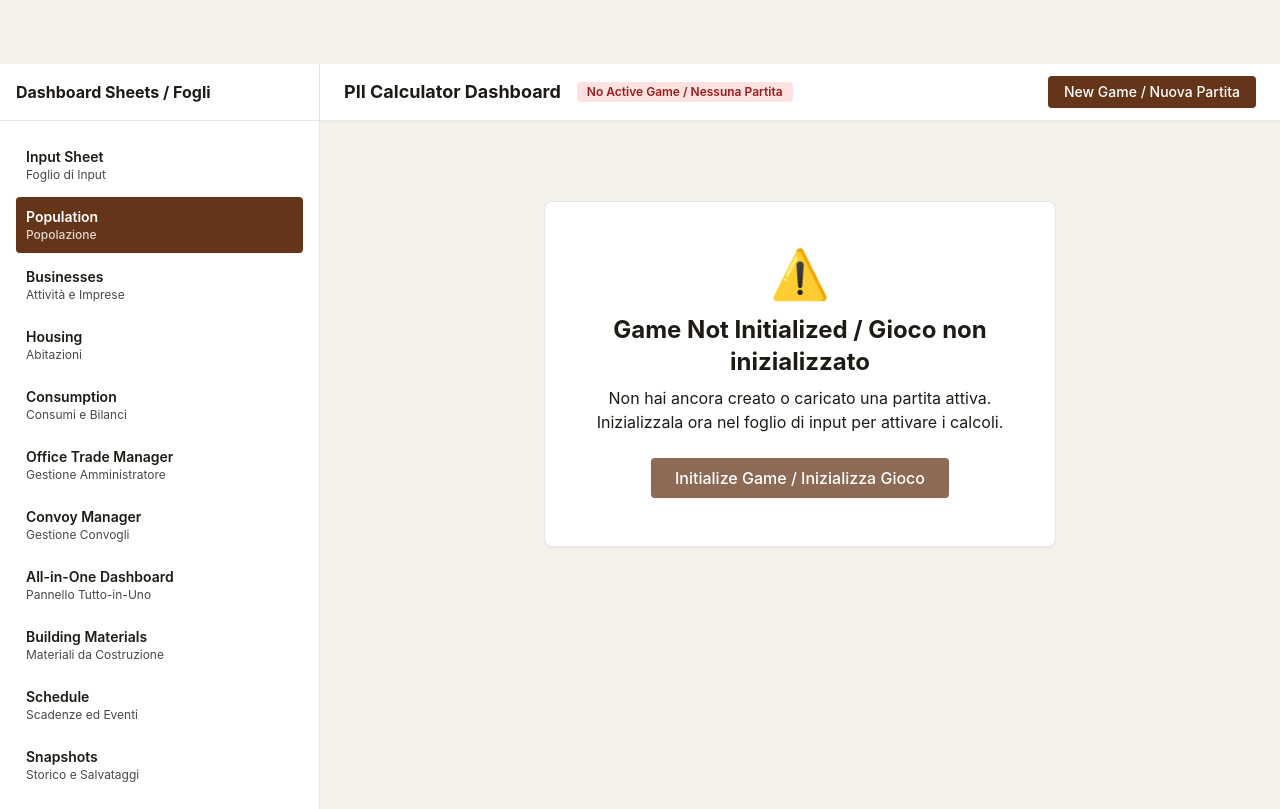
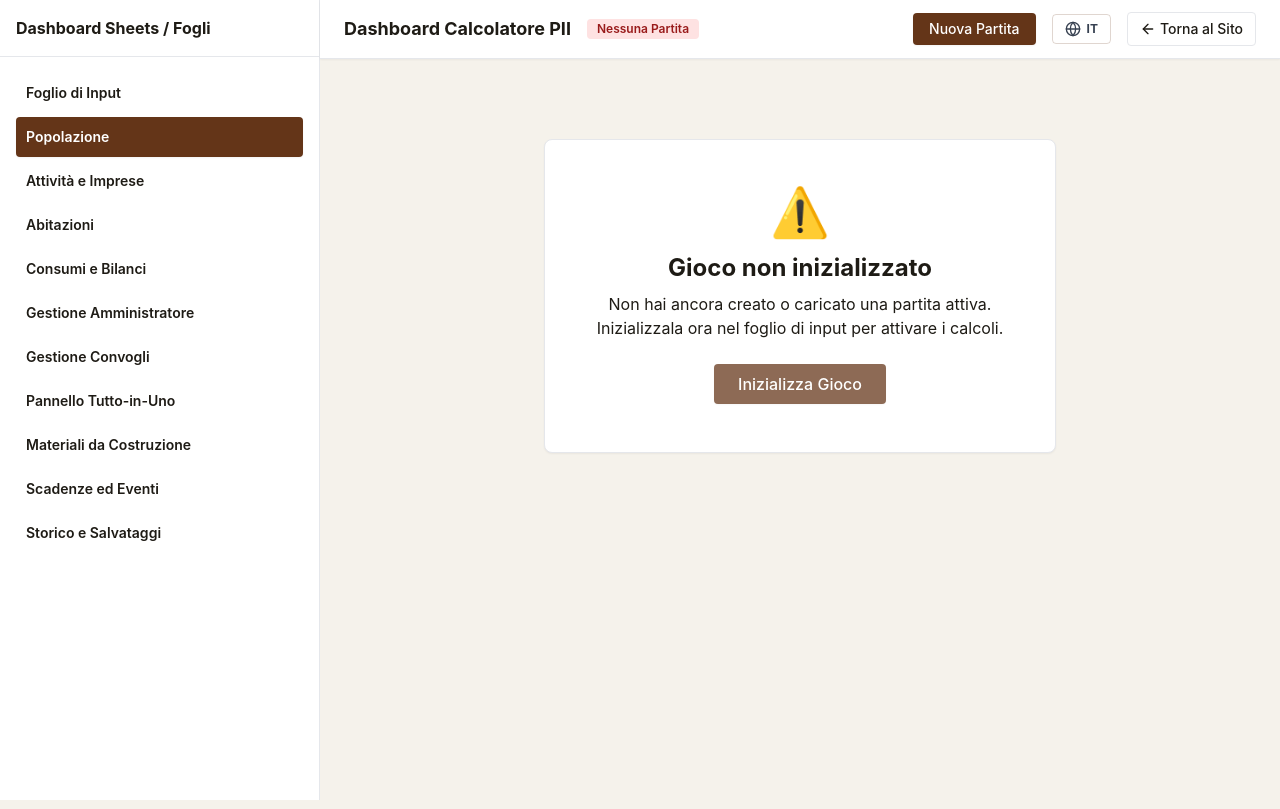
Before and after one commit to capimichi/patrician3-assistant, a React (Vite) app: page /dashboard/population in a window 1280 px wide. Built offline with nearby package versions, Linux system fonts and the light colour scheme.

Commit message:
feat: localize dashboard pages, clean up double labels, fix header padding and add back button

```diff
--- a/src/components/UninitializedWarning.tsx
+++ b/src/components/UninitializedWarning.tsx
@@ -1,21 +1,23 @@
 import React from 'react';
 import { useNavigate } from 'react-router-dom';
+import { useTranslation } from 'react-i18next';
 
 const UninitializedWarning: React.FC = () => {
   const navigate = useNavigate();
+  const { t } = useTranslation();
 
   return (
     <div className="flex flex-col items-center justify-center p-12 text-center bg-white rounded-lg border border-neutral-light shadow-sm max-w-lg mx-auto mt-12">
       <span className="text-5xl mb-4" role="img" aria-label="warning">⚠️</span>
-      <h2 className="text-2xl font-bold text-neutral-dark mb-2">Game Not Initialized / Gioco non inizializzato</h2>
+      <h2 className="text-2xl font-bold text-neutral-dark mb-2">{t('dashboard.warning_title')}</h2>
       <p className="text-neutral-medium mb-6">
-        Non hai ancora creato o caricato una partita attiva. Inizializzala ora nel foglio di input per attivare i calcoli.
+        {t('dashboard.warning_desc')}
       </p>
       <button
         onClick={() => navigate('/dashboard/input')}
-        className="bg-primary text-white font-medium py-2 px-6 rounded hover:bg-primary-dark transition-colors shadow-sm animate-pulse"
+        className="bg-primary text-white font-medium py-2 px-6 rounded hover:bg-primary-dark transition-colors shadow-sm animate-pulse cursor-pointer"
       >
-        Initialize Game / Inizializza Gioco
+        {t('dashboard.warning_btn')}
       </button>
     </div>
   );
--- a/src/i18n.ts
+++ b/src/i18n.ts
@@ -229,6 +229,56 @@ const resources = {
           capacity: "Capacità/Effetto",
           inhabitants: "Abitanti"
         }
+      },
+      dashboard: {
+        new_game: "Nuova Partita",
+        new_game_confirm_title: "Sovrascrivere Partita?",
+        new_game_confirm_desc: "Creando un nuovo gioco eliminerai tutti i dati inseriti per la campagna attuale. Questa operazione non può essere annullata.",
+        cancel: "Annulla",
+        overwrite: "Sovrascrivi",
+        active: "Attiva",
+        no_active: "Nessuna Partita",
+        title: "Dashboard Calcolatore PII",
+        back_frontend: "Torna al Sito",
+        warning_title: "Gioco non inizializzato",
+        warning_desc: "Non hai ancora creato o caricato una partita attiva. Inizializzala ora nel foglio di input per attivare i calcoli.",
+        warning_btn: "Inizializza Gioco",
+        input_sheet: "Foglio di Input",
+        population: "Popolazione",
+        businesses: "Attività e Imprese",
+        housing: "Abitazioni",
+        consumption: "Consumi e Bilanci",
+        office_manager: "Gestione Amministratore",
+        convoy_manager: "Gestione Convogli",
+        all_in_one: "Pannello Tutto-in-Uno",
+        building_materials: "Materiali da Costruzione",
+        schedule: "Scadenze ed Eventi",
+        snapshots: "Storico e Salvataggi",
+        population_title: "Statistiche della Popolazione",
+        population_desc: "Suddivisione sociale degli abitanti della Lega (mendicanti esclusi).",
+        input_sheet_title: "Foglio di Configurazione",
+        input_sheet_desc: "Configura popolazione, case, convogli e clicca sul bottone per modificare le fabbriche di ciascuna città.",
+        hide_inactive: "Nascondi Inattive",
+        city: "Città",
+        poor: "Poveri",
+        wealthy: "Benestanti",
+        rich: "Ricchi",
+        total: "Totale",
+        fwh: "Graticcio",
+        gh: "Timpano",
+        kmh: "Padronale",
+        logistics: "Logistica",
+        hub: "Magazzino ZL",
+        stops: "Fermate",
+        ship: "Nave lenta",
+        weeks: "Sett. scorte",
+        welcome_title: "Benvenuto nell'Assistente",
+        welcome_desc: "Inizializza una nuova partita per iniziare a configurare la tua lega commerciale.",
+        welcome_btn: "Crea Nuova Partita",
+        edifici_produzione: "Edifici e Produzioni",
+        no_prod: "Nessuna",
+        ineff: "Ineff.",
+        eff: "Eff."
       }
     }
   },
@@ -459,6 +509,56 @@ const resources = {
           capacity: "Capacity/Effect",
           inhabitants: "Inhabitants"
         }
+      },
+      dashboard: {
+        new_game: "New Game",
+        new_game_confirm_title: "Overwrite Game?",
+        new_game_confirm_desc: "Creating a new game will delete all data entered for the current campaign. This operation cannot be undone.",
+        cancel: "Cancel",
+        overwrite: "Overwrite",
+        active: "Active",
+        no_active: "No Active Game",
+        title: "PII Calculator Dashboard",
+        back_frontend: "Back to Site",
+        warning_title: "Game Not Initialized",
+        warning_desc: "You have not created or loaded an active game. Please initialize it in the Input Sheet to activate calculations.",
+        warning_btn: "Initialize Game",
+        input_sheet: "Input Sheet",
+        population: "Population",
+        businesses: "Businesses",
+        housing: "Housing",
+        consumption: "Consumption",
+        office_manager: "Office Trade Manager",
+        convoy_manager: "Convoy Manager",
+        all_in_one: "All-in-One Dashboard",
+        building_materials: "Building Materials",
+        schedule: "Schedule",
+        snapshots: "Snapshots",
+        population_title: "Population Demographics",
+        population_desc: "Social breakdown of the League inhabitants (excluding beggars).",
+        input_sheet_title: "Configuration Sheet",
+        input_sheet_desc: "Configure population, housing, convoys and click the button to modify businesses for each city.",
+        hide_inactive: "Hide Inactive",
+        city: "City",
+        poor: "Poor",
+        wealthy: "Wealthy",
+        rich: "Rich",
+        total: "Total",
+        fwh: "Fachwerk",
+        gh: "Gabel",
+        kmh: "Merchant",
+        logistics: "Logistics",
+        hub: "ZL Hub",
+        stops: "Stops",
+        ship: "Slowest Ship",
+        weeks: "Buffer weeks",
+        welcome_title: "Welcome to the Assistant",
+        welcome_desc: "Initialize a new campaign to start configuring your commercial league.",
+        welcome_btn: "Initialize Campaign",
+        edifici_produzione: "Buildings & Production",
+        no_prod: "No Prod",
+        ineff: "Ineff",
+        eff: "Eff"
       }
     }
   }
--- a/src/layouts/DashboardLayout.tsx
+++ b/src/layouts/DashboardLayout.tsx
@@ -2,26 +2,29 @@ import React, { useState } from 'react';
 import { Outlet, Link, useLocation, useNavigate } from 'react-router-dom';
 import { useGame } from '../contexts/GameContext';
 import { useServices } from '../servicesContext';
+import { useTranslation } from 'react-i18next';
+import { Globe, ArrowLeft } from 'lucide-react';
 
 const DashboardLayout: React.FC = () => {
   const { game, createNewGame } = useGame();
   const { townService } = useServices();
+  const { t, i18n } = useTranslation();
   const location = useLocation();
   const navigate = useNavigate();
   const [showConfirmReset, setShowConfirmReset] = useState(false);
 
   const sidebarItems = [
-    { path: '/dashboard/input', en: 'Input Sheet', it: 'Foglio di Input' },
-    { path: '/dashboard/population', en: 'Population', it: 'Popolazione' },
-    { path: '/dashboard/businesses', en: 'Businesses', it: 'Attività e Imprese' },
-    { path: '/dashboard/housing', en: 'Housing', it: 'Abitazioni' },
-    { path: '/dashboard/consumption', en: 'Consumption', it: 'Consumi e Bilanci' },
-    { path: '/dashboard/office-manager', en: 'Office Trade Manager', it: 'Gestione Amministratore' },
-    { path: '/dashboard/convoy-manager', en: 'Convoy Manager', it: 'Gestione Convogli' },
-    { path: '/dashboard/all-in-one', en: 'All-in-One Dashboard', it: 'Pannello Tutto-in-Uno' },
-    { path: '/dashboard/building-materials', en: 'Building Materials', it: 'Materiali da Costruzione' },
-    { path: '/dashboard/schedule', en: 'Schedule', it: 'Scadenze ed Eventi' },
-    { path: '/dashboard/snapshots', en: 'Snapshots', it: 'Storico e Salvataggi' }
+    { path: '/dashboard/input', key: 'input_sheet' },
+    { path: '/dashboard/population', key: 'population' },
+    { path: '/dashboard/businesses', key: 'businesses' },
+    { path: '/dashboard/housing', key: 'housing' },
+    { path: '/dashboard/consumption', key: 'consumption' },
+    { path: '/dashboard/office-manager', key: 'office_manager' },
+    { path: '/dashboard/convoy-manager', key: 'convoy_manager' },
+    { path: '/dashboard/all-in-one', key: 'all_in_one' },
+    { path: '/dashboard/building-materials', key: 'building_materials' },
+    { path: '/dashboard/schedule', key: 'schedule' },
+    { path: '/dashboard/snapshots', key: 'snapshots' }
   ];
 
   const handleNewGame = async () => {
@@ -41,8 +44,13 @@ const DashboardLayout: React.FC = () => {
     navigate('/dashboard/input');
   };
 
+  const toggleLanguage = () => {
+    const nextLang = i18n.language === 'it' ? 'en' : 'it';
+    i18n.changeLanguage(nextLang);
+  };
+
   return (
-    <div className="flex min-h-screen bg-background pt-16">
+    <div className="flex min-h-screen bg-background">
       {/* Sidebar */}
       <aside className="w-80 bg-white border-r border-neutral-light flex flex-col shrink-0">
         <div className="p-4 border-b border-neutral-light font-bold text-neutral-dark">
@@ -55,14 +63,13 @@ const DashboardLayout: React.FC = () => {
               <Link
                 key={item.path}
                 to={item.path}
-                className={`flex flex-col p-2.5 rounded transition-colors ${
+                className={`flex flex-col p-2.5 rounded transition-all ${
                   active
                     ? 'bg-primary text-white font-medium shadow-sm'
                     : 'text-neutral-dark hover:bg-neutral-light'
                 }`}
               >
-                <span className="text-sm font-semibold">{item.en}</span>
-                <span className="text-xs opacity-80">{item.it}</span>
+                <span className="text-sm font-semibold">{t(`dashboard.${item.key}`)}</span>
               </Link>
             );
           })}
@@ -74,19 +81,41 @@ const DashboardLayout: React.FC = () => {
         {/* Header */}
         <header className="bg-white border-b border-neutral-light py-3 px-6 flex items-center justify-between shadow-sm">
           <div className="flex items-center space-x-4">
-            <span className="font-bold text-neutral-dark text-lg">PII Calculator Dashboard</span>
+            <span className="font-bold text-neutral-dark text-lg">{t('dashboard.title')}</span>
             <span className={`px-2.5 py-0.5 rounded text-xs font-semibold ${
               game ? 'bg-green-100 text-green-800' : 'bg-red-100 text-red-800'
             }`}>
-              {game ? 'Active / Attiva' : 'No Active Game / Nessuna Partita'}
+              {game ? t('dashboard.active') : t('dashboard.no_active')}
             </span>
           </div>
-          <button
-            onClick={handleNewGame}
-            className="bg-primary text-white px-4 py-1.5 rounded text-sm font-medium hover:bg-primary-dark shadow-sm transition-colors"
-          >
-            New Game / Nuova Partita
-          </button>
+
+          <div className="flex items-center space-x-4">
+            {/* New Game */}
+            <button
+              onClick={handleNewGame}
+              className="bg-primary text-white px-4 py-1.5 rounded text-sm font-medium hover:bg-primary-dark shadow-sm transition-colors cursor-pointer"
+            >
+              {t('dashboard.new_game')}
+            </button>
+
+            {/* Language Switcher */}
+            <button
+              onClick={toggleLanguage}
+              className="flex items-center space-x-1.5 px-3 py-1.5 rounded text-sm font-medium text-gray-700 hover:text-primary transition-colors border border-primary/20 hover:border-primary/50 cursor-pointer"
+            >
+              <Globe className="h-4 w-4" />
+              <span className="uppercase text-xs font-bold">{i18n.language}</span>
+            </button>
+
+            {/* Back to Frontend */}
+            <Link
+              to="/"
+              className="flex items-center space-x-1 px-3 py-1.5 rounded text-sm font-medium text-neutral-dark hover:text-primary transition-colors border border-neutral-medium hover:bg-neutral-light"
+            >
+              <ArrowLeft className="h-4 w-4" />
+              <span>{t('dashboard.back_frontend')}</span>
+            </Link>
+          </div>
         </header>
 
         {/* Page Body */}
@@ -99,22 +128,22 @@ const DashboardLayout: React.FC = () => {
       {showConfirmReset && (
         <div className="fixed inset-0 bg-black/40 flex items-center justify-center p-4 z-50">
           <div className="bg-white p-6 rounded-lg max-w-md w-full border border-neutral-light shadow-lg">
-            <h3 className="text-lg font-bold text-neutral-dark mb-2">Overwrite Game? / Sovrascrivere Partita?</h3>
+            <h3 className="text-lg font-bold text-neutral-dark mb-2">{t('dashboard.new_game_confirm_title')}</h3>
             <p className="text-neutral-medium text-sm mb-6">
-              Creando un nuovo gioco eliminerai tutti i dati inseriti per la campagna attuale. Questa operazione non può essere annullata.
+              {t('dashboard.new_game_confirm_desc')}
             </p>
             <div className="flex justify-end space-x-3">
               <button
                 onClick={() => setShowConfirmReset(false)}
                 className="px-4 py-2 border border-neutral-medium rounded text-sm font-medium text-neutral-dark hover:bg-neutral-light"
               >
-                Annulla
+                {t('dashboard.cancel')}
               </button>
               <button
                 onClick={confirmReset}
                 className="px-4 py-2 bg-red-600 rounded text-sm font-medium text-white hover:bg-red-700 transition-colors"
               >
-                Sovrascrivi
+                {t('dashboard.overwrite')}
               </button>
             </div>
           </div>
--- a/src/pages/dashboard/InputSheet.tsx
+++ b/src/pages/dashboard/InputSheet.tsx
@@ -10,7 +10,7 @@ import { ChevronDown, ChevronUp } from 'lucide-react';
 const InputSheet: React.FC = () => {
   const { game, createNewGame, updateTown } = useGame();
   const { townService, shipService, businessService } = useServices();
-  const { i18n } = useTranslation();
+  const { t, i18n } = useTranslation();
 
   const [towns, setTowns] = useState<Town[]>([]);
   const [ships, setShips] = useState<LocalizedShipType[]>([]);
@@ -22,12 +22,12 @@ const InputSheet: React.FC = () => {
 
   useEffect(() => {
     const loadRefs = async () => {
-      const t = await townService.getTowns();
-      const s = await shipService.getShips(lang);
-      const b = await businessService.getBusinesses(lang);
-      setTowns(t);
-      setShips(s);
-      setBusinesses(b);
+      const tData = await townService.getTowns();
+      const sData = await shipService.getShips(lang);
+      const bData = await businessService.getBusinesses(lang);
+      setTowns(tData);
+      setShips(sData);
+      setBusinesses(bData);
     };
     loadRefs();
   }, [townService, shipService, businessService, lang]);
@@ -35,18 +35,18 @@ const InputSheet: React.FC = () => {
   if (!game) {
     return (
       <div className="flex flex-col items-center justify-center p-12 bg-white rounded border border-neutral-light shadow-sm text-center max-w-xl mx-auto mt-12">
-        <h2 className="text-2xl font-bold text-neutral-dark mb-4">Benvenuto nel Calcolatore / Setup</h2>
+        <h2 className="text-2xl font-bold text-neutral-dark mb-4">{t('dashboard.welcome_title')}</h2>
         <p className="text-neutral-medium mb-6 text-sm">
-          Per iniziare, inizializza una nuova partita. Verranno precaricate tutte le città con le loro produzioni di default.
+          {t('dashboard.welcome_desc')}
         </p>
         <button
           onClick={async () => {
-            const t = await townService.getTowns();
-            await createNewGame(t);
+            const tData = await townService.getTowns();
+            await createNewGame(tData);
           }}
-          className="bg-primary text-white font-medium py-2.5 px-6 rounded hover:bg-primary-dark shadow-sm transition-colors"
+          className="bg-primary text-white font-medium py-2.5 px-6 rounded hover:bg-primary-dark shadow-sm transition-colors cursor-pointer"
         >
-          Initialize New Game / Inizializza Nuova Partita
+          {t('dashboard.welcome_btn')}
         </button>
       </div>
     );
@@ -98,9 +98,9 @@ const InputSheet: React.FC = () => {
     <div className="space-y-6">
       <div className="flex justify-between items-center bg-white p-4 rounded border border-neutral-light shadow-sm">
         <div>
-          <h1 className="text-2xl font-bold text-neutral-dark">Input Sheet / Foglio di Input</h1>
+          <h1 className="text-2xl font-bold text-neutral-dark">{t('dashboard.input_sheet_title')}</h1>
           <p className="text-xs text-neutral-medium mt-1">
-            Configura popolazione, case, convogli e clicca sul bottone per modificare le fabbriche di ciascuna città.
+            {t('dashboard.input_sheet_desc')}
           </p>
         </div>
         <div className="flex items-center space-x-2">
@@ -109,10 +109,10 @@ const InputSheet: React.FC = () => {
             id="hideInactive"
             checked={hideInactive}
             onChange={(e) => setHideInactive(e.target.checked)}
-            className="rounded text-primary focus:ring-primary h-4 w-4"
+            className="rounded text-primary focus:ring-primary h-4 w-4 cursor-pointer"
           />
           <label htmlFor="hideInactive" className="text-sm font-semibold text-neutral-dark select-none cursor-pointer">
-            Hide Inactive / Nascondi Inattive
+            {t('dashboard.hide_inactive')}
           </label>
         </div>
       </div>
@@ -121,22 +121,24 @@ const InputSheet: React.FC = () => {
         <table className="min-w-full text-left text-sm border-collapse">
           <thead className="bg-neutral-light text-neutral-dark border-b border-neutral-light sticky top-0">
             <tr>
-              <th className="p-3 font-semibold border-r border-neutral-light w-48">City / Città</th>
-              <th className="p-3 font-semibold border-r border-neutral-light text-center" colSpan={3}>Population / Popolazione</th>
-              <th className="p-3 font-semibold border-r border-neutral-light text-center" colSpan={3}>Housing / Case</th>
-              <th className="p-3 font-semibold text-center">Logistics / Logistica</th>
-              <th className="p-3 font-semibold text-center w-28">Action</th>
+              <th className="p-3 font-semibold border-r border-neutral-light w-48">{t('dashboard.city')}</th>
+              <th className="p-3 font-semibold border-r border-neutral-light text-center" colSpan={3}>{t('dashboard.population')}</th>
+              <th className="p-3 font-semibold border-r border-neutral-light text-center" colSpan={3}>{t('dashboard.housing')}</th>
+              <th className="p-3 font-semibold text-center">{t('dashboard.logistics')}</th>
+              <th className="p-3 font-semibold text-center w-28">{t('dashboard.businesses')}</th>
             </tr>
             <tr className="bg-neutral-light/50 text-xs border-b border-neutral-light">
-              <th className="p-2 border-r border-neutral-light">Active | Name</th>
-              <th className="p-2 border-r border-neutral-light text-center w-20">Poor</th>
-              <th className="p-2 border-r border-neutral-light text-center w-20">Wealthy</th>
-              <th className="p-2 border-r border-neutral-light text-center w-20">Rich</th>
-              <th className="p-2 border-r border-neutral-light text-center w-16">FWH</th>
-              <th className="p-2 border-r border-neutral-light text-center w-16">GH</th>
-              <th className="p-2 border-r border-neutral-light text-center w-16">KMH</th>
-              <th className="p-2 text-center">ZL Hub | Stops | Ship | Weeks</th>
-              <th className="p-2 text-center">Businesses</th>
+              <th className="p-2 border-r border-neutral-light">{t('dashboard.city')}</th>
+              <th className="p-2 border-r border-neutral-light text-center w-20">{t('dashboard.poor')}</th>
+              <th className="p-2 border-r border-neutral-light text-center w-20">{t('dashboard.wealthy')}</th>
+              <th className="p-2 border-r border-neutral-light text-center w-20">{t('dashboard.rich')}</th>
+              <th className="p-2 border-r border-neutral-light text-center w-16">{t('dashboard.fwh')}</th>
+              <th className="p-2 border-r border-neutral-light text-center w-16">{t('dashboard.gh')}</th>
+              <th className="p-2 border-r border-neutral-light text-center w-16">{t('dashboard.kmh')}</th>
+              <th className="p-2 text-center">
+                {t('dashboard.hub')} | {t('dashboard.stops')} | {t('dashboard.ship')} | {t('dashboard.weeks')}
+              </th>
+              <th className="p-2 text-center">{t('dashboard.businesses')}</th>
             </tr>
           </thead>
           <tbody>
@@ -260,7 +262,7 @@ const InputSheet: React.FC = () => {
                             logistics: { ...townState.logistics, convoyStops: parseInt(e.target.value) || 1 }
                           })}
                           className="w-10 p-1 border border-neutral-medium rounded text-xs text-center"
-                          title="Convoy Route Stops / Fermate"
+                          title={t('dashboard.stops')}
                         />
 
                         <select
@@ -284,7 +286,7 @@ const InputSheet: React.FC = () => {
                             logistics: { ...townState.logistics, stockWeeks: parseFloat(e.target.value) || 2 }
                           })}
                           className="w-10 p-1 border border-neutral-medium rounded text-xs text-center"
-                          title="Stock Buffer Weeks / Scorte in settimane"
+                          title={t('dashboard.weeks')}
                         />
                       </div>
                     </td>
@@ -294,13 +296,13 @@ const InputSheet: React.FC = () => {
                       <button
                         onClick={() => toggleExpandTown(town.id)}
                         disabled={!townState.isActive}
-                        className={`flex items-center justify-center space-x-1 py-1 px-3 rounded text-xs font-semibold shadow-sm w-full text-white transition-all ${
+                        className={`flex items-center justify-center space-x-1 py-1 px-3 rounded text-xs font-semibold shadow-sm w-full text-white transition-all cursor-pointer ${
                           isExpanded
                             ? 'bg-neutral-dark hover:bg-neutral-dark/95'
                             : 'bg-primary hover:bg-primary-dark disabled:opacity-40 disabled:hover:bg-primary'
                         }`}
                       >
-                        <span>Imprese</span>
+                        <span>{t('dashboard.businesses')}</span>
                         {isExpanded ? <ChevronUp className="h-3.5 w-3.5" /> : <ChevronDown className="h-3.5 w-3.5" />}
                       </button>
                     </td>
@@ -311,7 +313,7 @@ const InputSheet: React.FC = () => {
                     <tr className="bg-neutral-light/30 border-b border-neutral-medium/55">
                       <td colSpan={9} className="p-4 border-r border-l border-neutral-light">
                         <div className="font-bold text-neutral-dark text-xs mb-3 uppercase tracking-wider">
-                          Edifici e Produzioni - {town.name}
+                          {t('dashboard.edifici_produzione')} - {town.name}
                         </div>
                         <div className="grid grid-cols-2 sm:grid-cols-3 md:grid-cols-6 gap-3">
                           {businesses.map(b => {
@@ -334,9 +336,8 @@ const InputSheet: React.FC = () => {
                                   <button
                                     onClick={() => handleCycleEfficiency(town.id, b.id, bState.efficiency)}
                                     className={`text-[10px] font-bold px-1.5 py-1 rounded border transition-colors cursor-pointer w-full text-center ${effStyle}`}
-                                    title="Click per cambiare efficienza di produzione"
                                   >
-                                    {bState.efficiency === 0 ? 'No' : bState.efficiency === 1 ? 'Ineff' : 'Eff'}
+                                    {bState.efficiency === 0 ? t('dashboard.no_prod') : bState.efficiency === 1 ? t('dashboard.ineff') : t('dashboard.eff')}
                                   </button>
                                   <input
                                     type="number"
```
Also changed, not shown: src/pages/dashboard/Population.tsx (+9 -7 lines).
